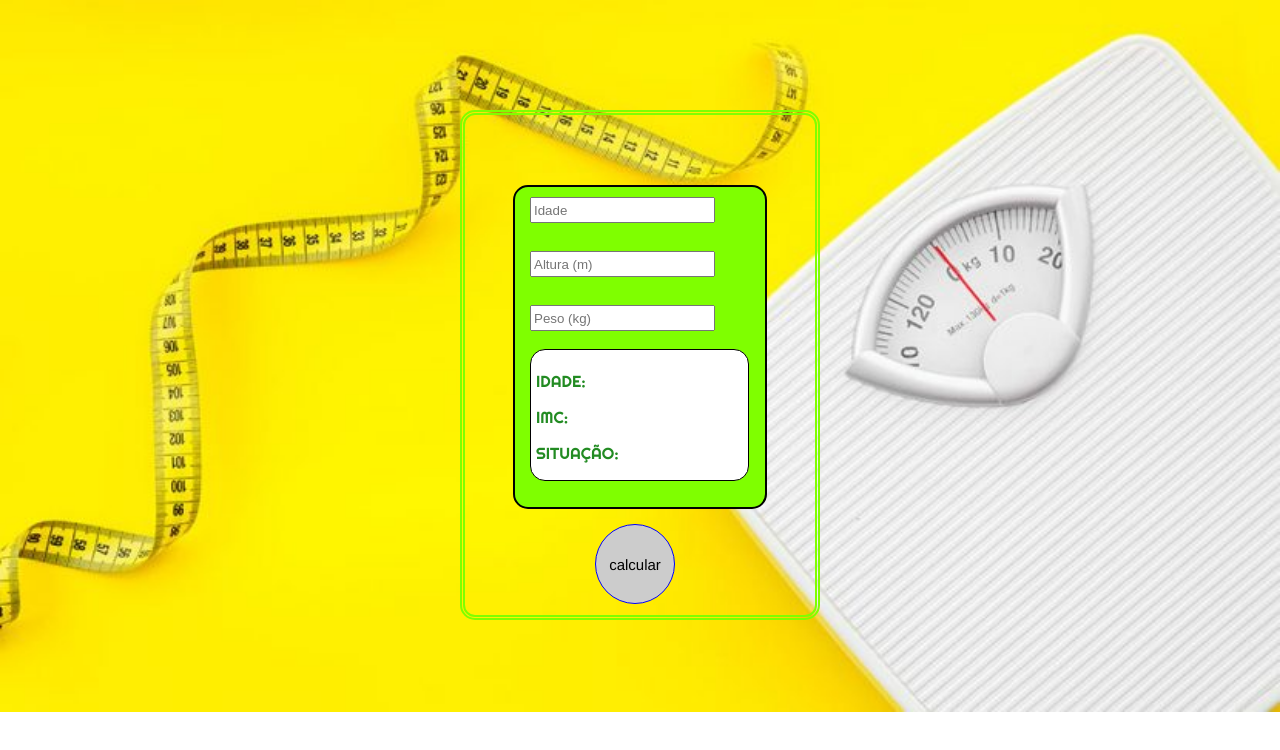
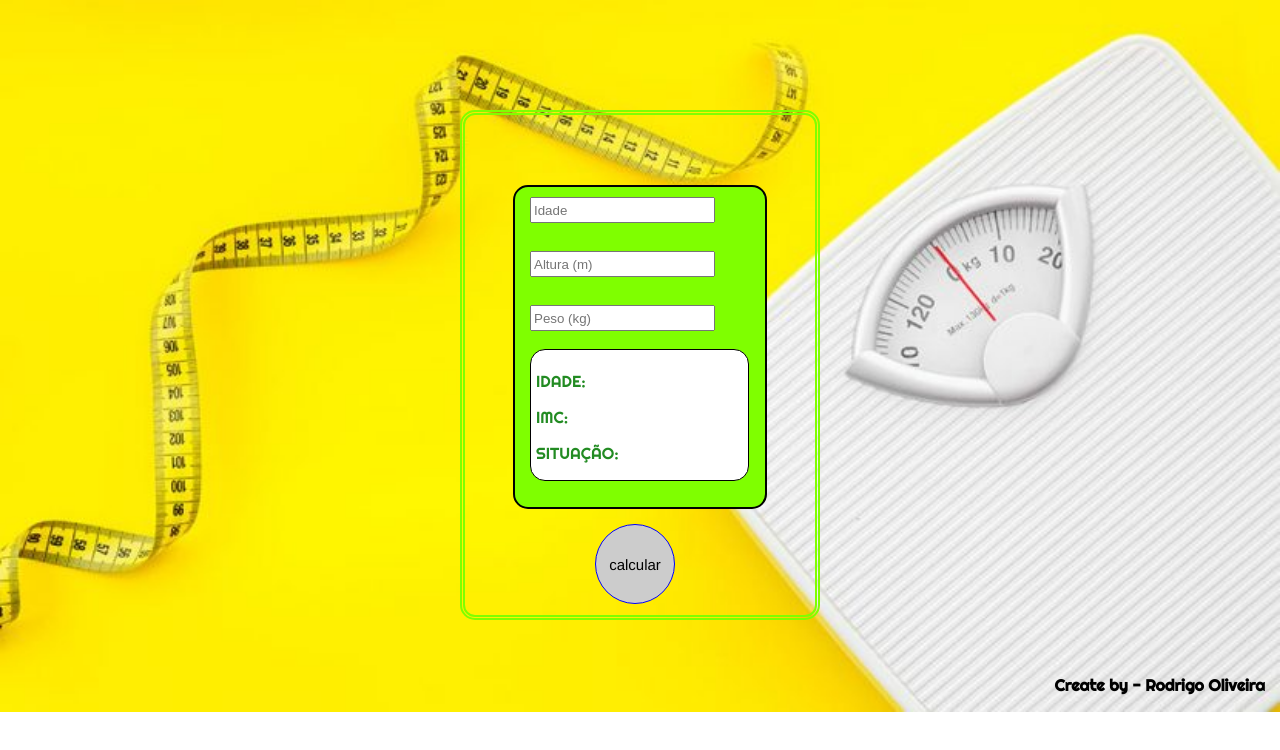
Before and after one commit to Digoh-Oliveira/calculadoraIMC, a plain HTML site: page index.html in a window 1280 px wide. Drawn offline with Linux system fonts and the light colour scheme.

Commit message:
atualizacao

```diff
--- a/index.html
+++ b/index.html
@@ -24,5 +24,8 @@
                 </div>
                     <button class="btnCalcular" onclick="calcularIMC()">calcular</button>
             </div>
+            <footer>
+                <h4>Create by - Rodrigo Oliveira</h4>
+            </footer>
     </body>
 </html>
--- a/style.css
+++ b/style.css
@@ -3,7 +3,9 @@
 body{
     background-image: url(./img/backgroundIMC.jpg);
     background-repeat: no-repeat;
-    background-size: 100%;}
+    background-size: 100%;
+    margin: 0;
+    display: block;}
 
 .principal{
     width: 350px;
@@ -11,7 +13,8 @@ body{
     border: 5px solid chartreuse;
     border-style: double;
     margin: 110px auto;
-    border-radius: 15px;}
+    border-radius: 15px;
+    margin-bottom: 40px;}
 
 .divForm{
     width: 250px;
@@ -52,3 +55,10 @@ body{
 span{
     color: black;
     font-family: 'Righteous', cursive;}
+
+h4{
+        text-align: right;
+        margin: 0;
+        padding: 15px;
+        font-family: 'Righteous', cursive;
+}
```
Lines whose indentation alone changed are shown as unchanged.
